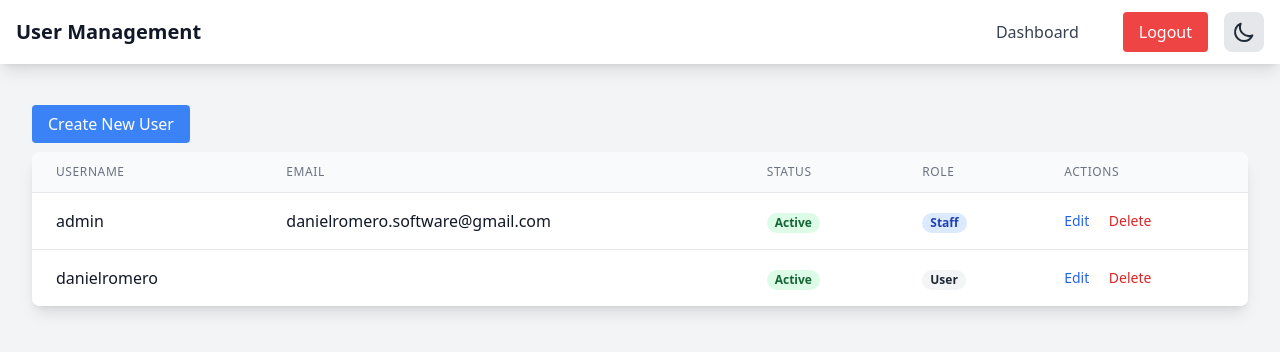
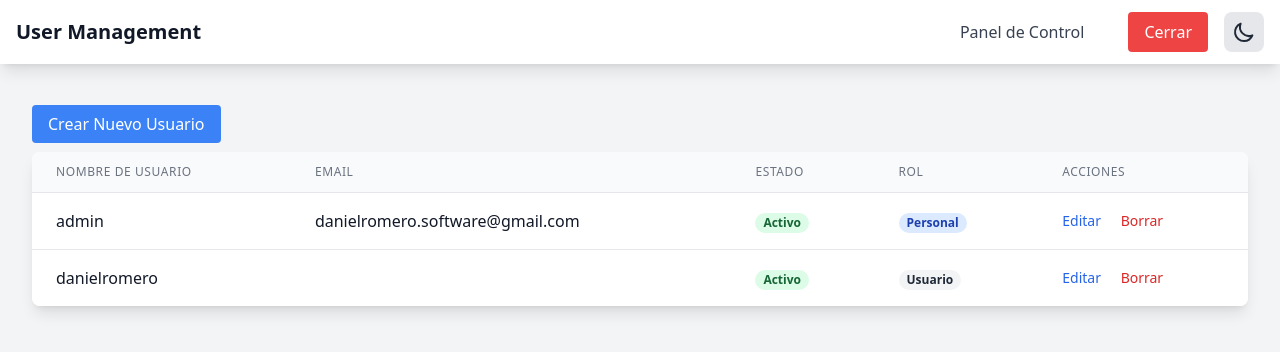
Before and after one commit to Daniromero1410/Liquid, a Django app: page /accounts/users/ in a window 1280 px wide. Shown: the top 352 px of the page. Run offline with Django 5.2, Linux system fonts and the light colour scheme; a user stored in the database is signed in; data comes from the database, SQL or seed files in the repository; both versions use the stored data as it was before the commit; some libraries are stand-ins or nearby versions.

Commit message:
Se cambiaron objetos dentro del modulo de gestion de usuarios

```diff
--- a/accounts/templates/accounts/user_list.html
+++ b/accounts/templates/accounts/user_list.html
@@ -6,10 +6,10 @@
 {% block nav_title %}User Management{% endblock %}
 
 {% block nav_items %}
-    <a href="{% url 'home' %}" class="text-gray-700 dark:text-gray-300 hover:text-gray-900 dark:hover:text-white px-3 py-2">Dashboard</a>
+    <a href="{% url 'home' %}" class="text-gray-700 dark:text-gray-300 hover:text-gray-900 dark:hover:text-white px-3 py-2">Panel de Control</a>
     <form method="post" action="{% url 'logout' %}" class="inline">
         {% csrf_token %}
-        <button type="submit" class="ml-4 bg-red-500 hover:bg-red-600 text-white px-4 py-2 rounded">Logout</button>
+        <button type="submit" class="ml-4 bg-red-500 hover:bg-red-600 text-white px-4 py-2 rounded">Cerrar</button>
     </form>
 {% endblock %}
 
@@ -17,18 +17,18 @@
 <div class="max-w-7xl mx-auto py-6 sm:px-6 lg:px-8">
     <div class="px-4 py-6 sm:px-0">
         <div class="mb-4">
-            <a href="{% url 'user_create' %}" class="bg-blue-500 hover:bg-blue-600 text-white px-4 py-2 rounded transition-colors">Create New User</a>
+            <a href="{% url 'user_create' %}" class="bg-blue-500 hover:bg-blue-600 text-white px-4 py-2 rounded transition-colors">Crear Nuevo Usuario</a>
         </div>
 
         <div class="bg-white dark:bg-gray-800 shadow-lg overflow-hidden sm:rounded-lg transition-colors">
             <table class="min-w-full divide-y divide-gray-200 dark:divide-gray-700">
                 <thead class="bg-gray-50 dark:bg-gray-700">
                     <tr>
-                        <th class="px-6 py-3 text-left text-xs font-medium text-gray-500 dark:text-gray-300 uppercase tracking-wider">Username</th>
+                        <th class="px-6 py-3 text-left text-xs font-medium text-gray-500 dark:text-gray-300 uppercase tracking-wider">Nombre de Usuario</th>
                         <th class="px-6 py-3 text-left text-xs font-medium text-gray-500 dark:text-gray-300 uppercase tracking-wider">Email</th>
-                        <th class="px-6 py-3 text-left text-xs font-medium text-gray-500 dark:text-gray-300 uppercase tracking-wider">Status</th>
-                        <th class="px-6 py-3 text-left text-xs font-medium text-gray-500 dark:text-gray-300 uppercase tracking-wider">Role</th>
-                        <th class="px-6 py-3 text-left text-xs font-medium text-gray-500 dark:text-gray-300 uppercase tracking-wider">Actions</th>
+                        <th class="px-6 py-3 text-left text-xs font-medium text-gray-500 dark:text-gray-300 uppercase tracking-wider">Estado</th>
+                        <th class="px-6 py-3 text-left text-xs font-medium text-gray-500 dark:text-gray-300 uppercase tracking-wider">Rol</th>
+                        <th class="px-6 py-3 text-left text-xs font-medium text-gray-500 dark:text-gray-300 uppercase tracking-wider">Acciones</th>
                     </tr>
                 </thead>
                 <tbody class="bg-white dark:bg-gray-800 divide-y divide-gray-200 dark:divide-gray-700">
@@ -38,21 +38,21 @@
                         <td class="px-6 py-4 whitespace-nowrap text-gray-900 dark:text-white">{{ user.email }}</td>
                         <td class="px-6 py-4 whitespace-nowrap">
                             {% if user.is_active %}
-                            <span class="px-2 inline-flex text-xs leading-5 font-semibold rounded-full bg-green-100 dark:bg-green-900 text-green-800 dark:text-green-200">Active</span>
+                            <span class="px-2 inline-flex text-xs leading-5 font-semibold rounded-full bg-green-100 dark:bg-green-900 text-green-800 dark:text-green-200">Activo</span>
                             {% else %}
-                            <span class="px-2 inline-flex text-xs leading-5 font-semibold rounded-full bg-red-100 dark:bg-red-900 text-red-800 dark:text-red-200">Inactive</span>
+                            <span class="px-2 inline-flex text-xs leading-5 font-semibold rounded-full bg-red-100 dark:bg-red-900 text-red-800 dark:text-red-200">Inactivo</span>
                             {% endif %}
                         </td>
                         <td class="px-6 py-4 whitespace-nowrap">
                             {% if user.is_staff %}
-                            <span class="px-2 inline-flex text-xs leading-5 font-semibold rounded-full bg-blue-100 dark:bg-blue-900 text-blue-800 dark:text-blue-200">Staff</span>
+                            <span class="px-2 inline-flex text-xs leading-5 font-semibold rounded-full bg-blue-100 dark:bg-blue-900 text-blue-800 dark:text-blue-200">Personal</span>
                             {% else %}
-                            <span class="px-2 inline-flex text-xs leading-5 font-semibold rounded-full bg-gray-100 dark:bg-gray-700 text-gray-800 dark:text-gray-200">User</span>
+                            <span class="px-2 inline-flex text-xs leading-5 font-semibold rounded-full bg-gray-100 dark:bg-gray-700 text-gray-800 dark:text-gray-200">Usuario</span>
                             {% endif %}
                         </td>
                         <td class="px-6 py-4 whitespace-nowrap text-sm font-medium">
-                            <a href="{% url 'user_update' user.pk %}" class="text-blue-600 dark:text-blue-400 hover:text-blue-900 dark:hover:text-blue-300 mr-4 transition-colors">Edit</a>
-                            <a href="{% url 'user_delete' user.pk %}" class="text-red-600 dark:text-red-400 hover:text-red-900 dark:hover:text-red-300 transition-colors">Delete</a>
+                            <a href="{% url 'user_update' user.pk %}" class="text-blue-600 dark:text-blue-400 hover:text-blue-900 dark:hover:text-blue-300 mr-4 transition-colors">Editar</a>
+                            <a href="{% url 'user_delete' user.pk %}" class="text-red-600 dark:text-red-400 hover:text-red-900 dark:hover:text-red-300 transition-colors">Borrar</a>
                         </td>
                     </tr>
                     {% endfor %}
```
Also changed, not shown: accounts/migrations/0002_delete_wificonfig_alter_sensordata_options.py (added), accounts/migrations/0003_sensordata_temperature_and_more.py (added), accounts/migrations/0004_remove_sensordata_accounts_se_timesta_adead9_idx_and_more.py (added), db.sqlite3.
